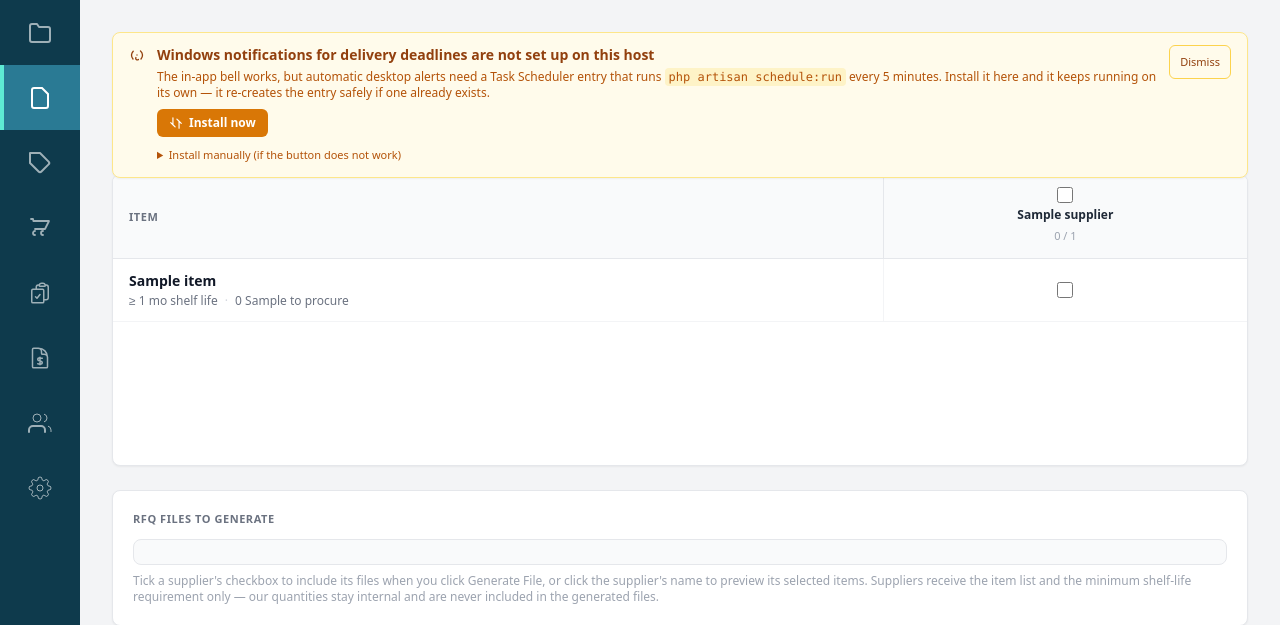
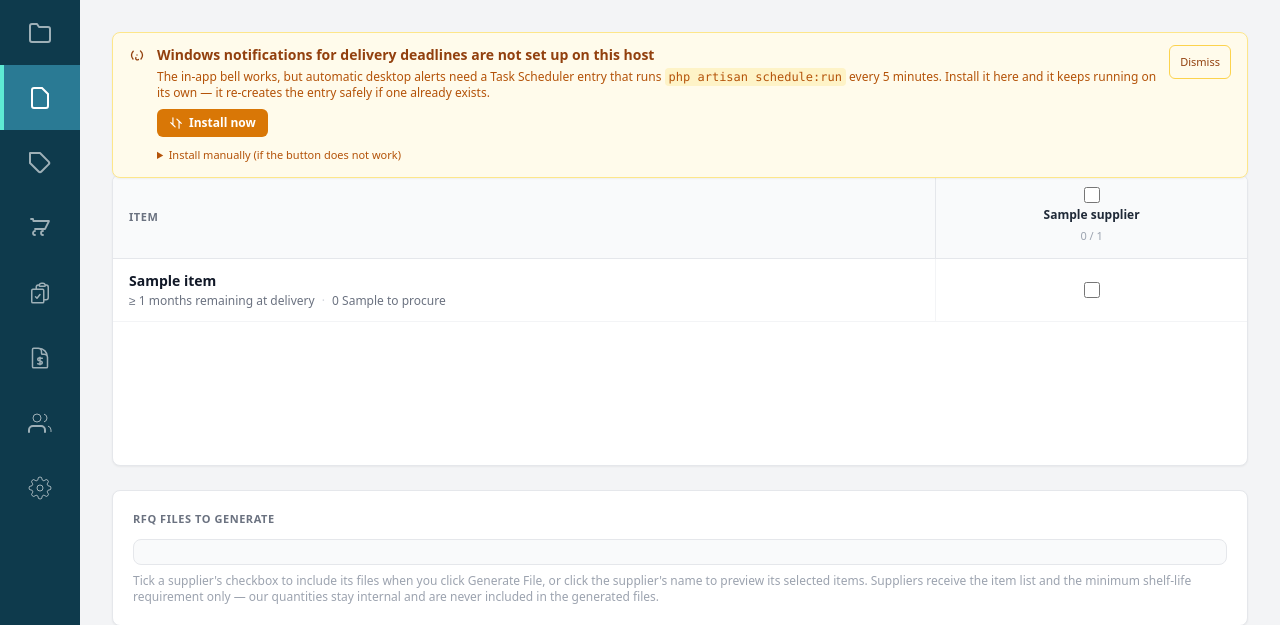
Before and after one commit to islacchi/purchasing, a Laravel app: page /preplist/1/generate-rfq in a window 1280 px wide. Shown: the part 80-705 px from the top of the page. Run offline with Laravel 12, Linux system fonts and the light colour scheme; a user stored in the database is signed in; data comes from the database, SQL or seed files in the repository; tables that the repository leaves empty hold one stand-in row (values such as "Sample post"); some libraries are stand-ins or nearby versions.

Commit message:
fix(preplist): restore months-remaining wording in generate rfq grid

```diff
--- a/resources/views/Preplist/generate_rfq.blade.php
+++ b/resources/views/Preplist/generate_rfq.blade.php
@@ -87,7 +87,7 @@
                                 <p class="break-words font-semibold text-gray-900">{{ $item['name'] }}</p>
                                 <p class="mt-0.5 text-xs text-gray-500">
                                     @if(!empty($item['shelf_life']))
-                                        &ge; {{ $item['shelf_life'] }} mo shelf life
+                                        &ge; {{ $item['shelf_life'] }} months remaining at delivery
                                     @else
                                         Non-perishable
                                     @endif
```
